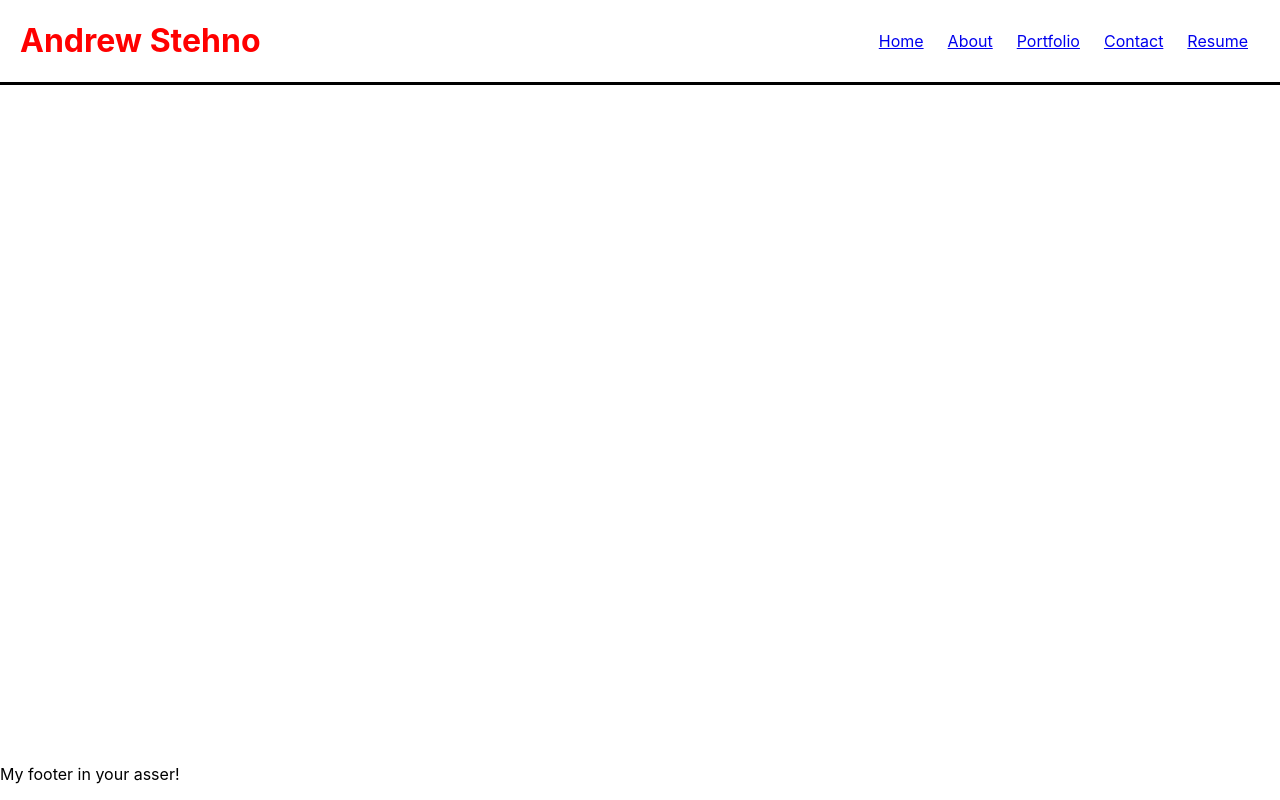
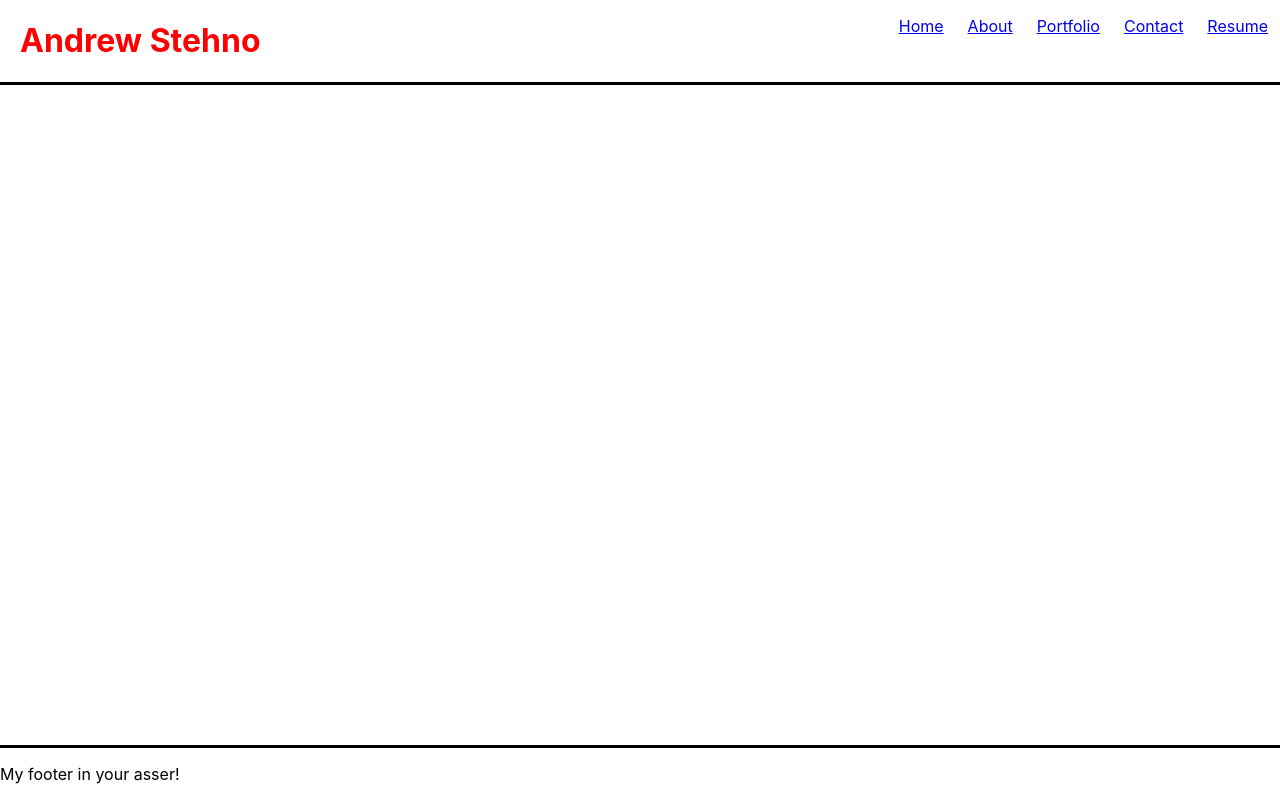
Before and after one commit to andrew-stehno/react-portfolio, a React (Create React App) app: page /contact in a window 1280 px wide. Built offline with nearby package versions, Linux system fonts and the light colour scheme.

Commit message:
adding media queries to Navbar css

```diff
--- a/src/components/Footer.module.css
+++ b/src/components/Footer.module.css
@@ -2,4 +2,5 @@
     position: absolute;
     bottom: 0;
     width: 100%;
+    border-top: solid black 3px;
 }
--- a/src/components/Navbar.module.css
+++ b/src/components/Navbar.module.css
@@ -25,3 +25,13 @@ li {
     display: inline;
     padding: 12px;
 }
+
+@media (min-width: 500px) {
+    .NavLinks {
+        margin: 0;
+        display: felx;
+        height: 100%;
+        width: auto;
+        align-items: center;
+    }
+}
```
